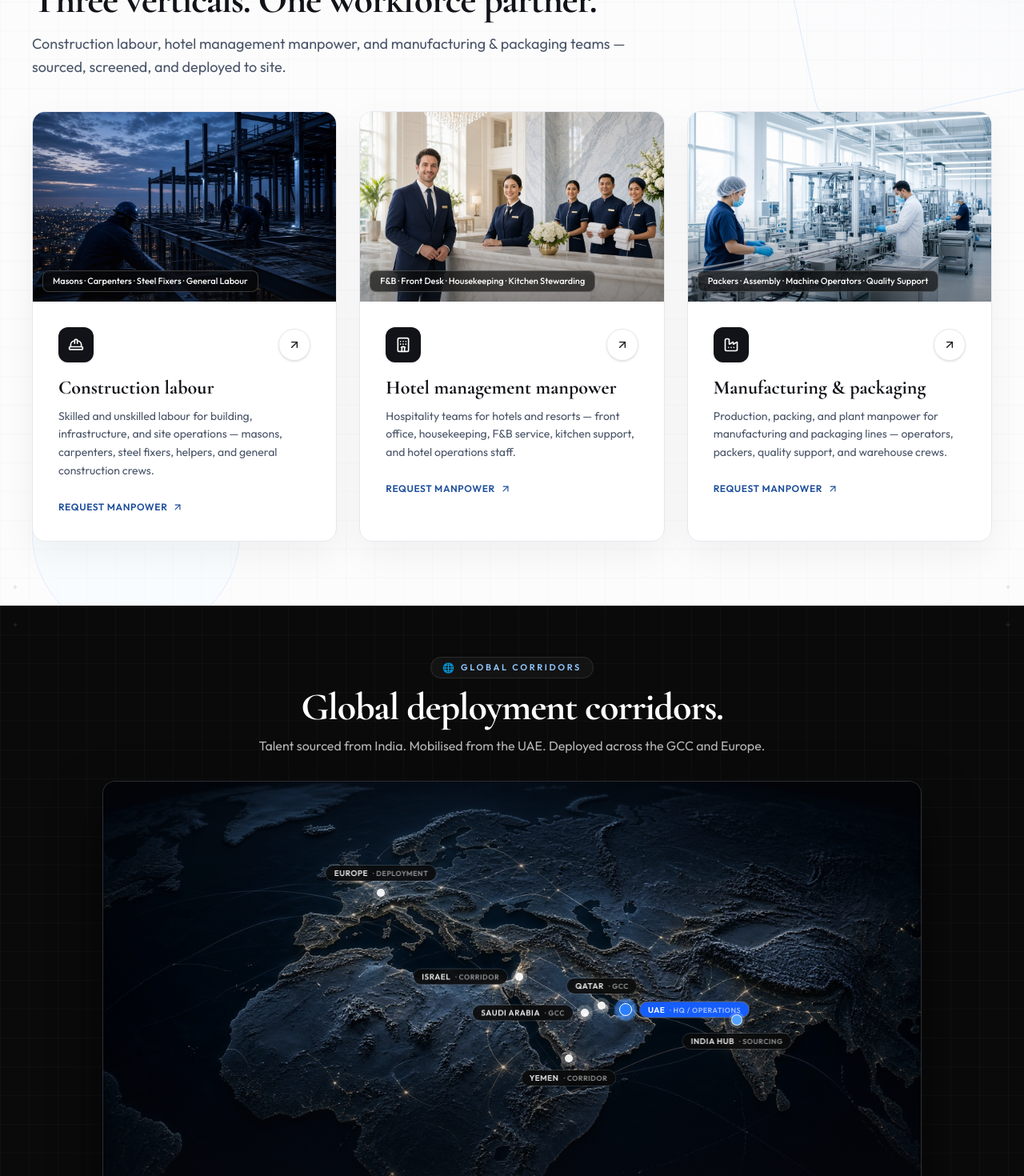
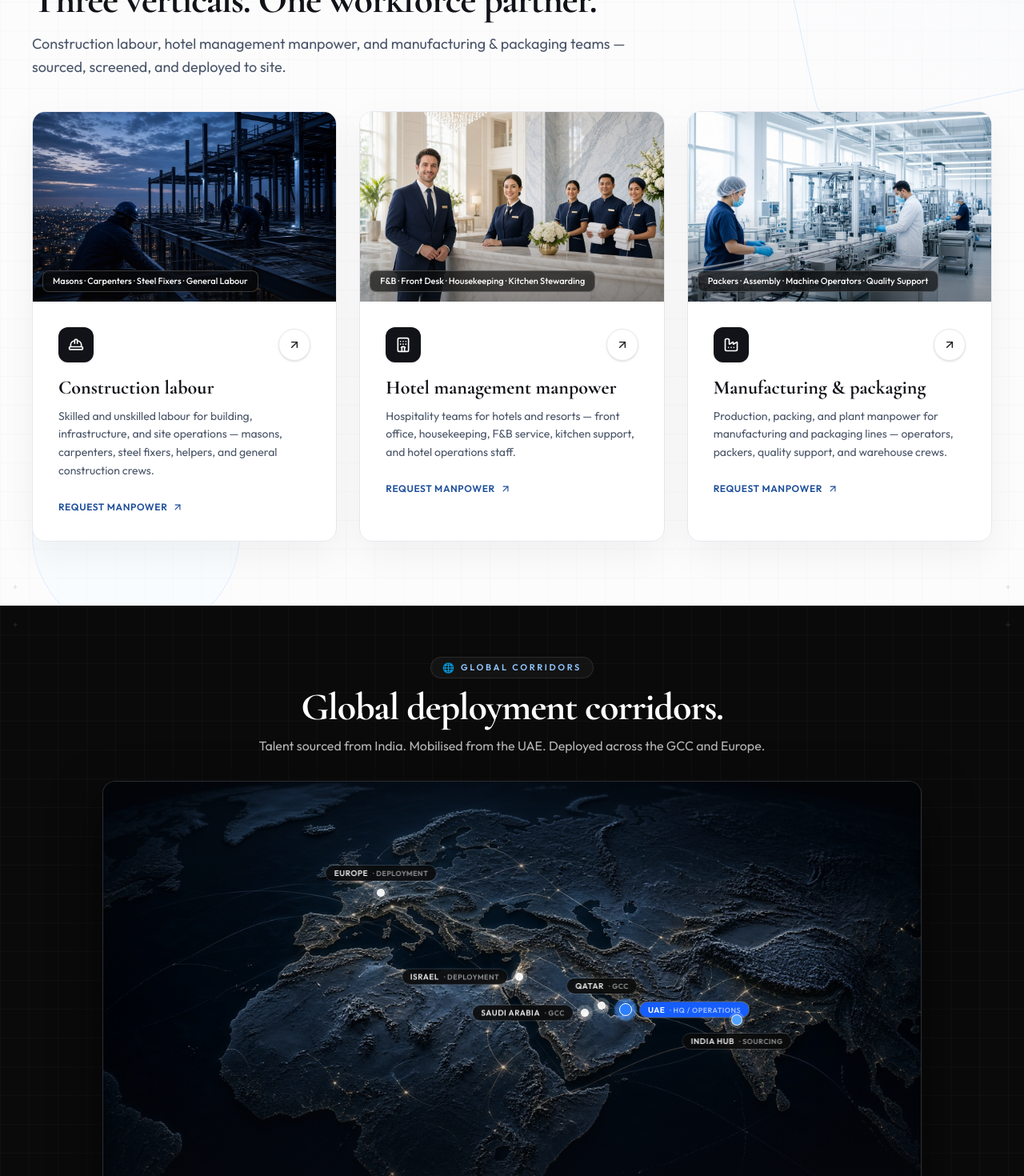
Before and after one commit to HussainMaaz12/Shahjahane_Etr, a Next.js app: page / in a window 1280 px wide. Shown: the part 1260-2730 px from the top of the page at 80% size. Built offline with nearby package versions, Linux system fonts and the light colour scheme.

Commit message:
feat: remove Operating Model section, remove Yemen from Global Reach, enlarge logo and brand typography

```diff
--- a/src/app/page.tsx
+++ b/src/app/page.tsx
@@ -3,7 +3,6 @@ import Stats from "@/components/Stats";
 import Services from "@/components/Services";
 import GlobalReach from "@/components/GlobalReach";
 import WhyChooseUs from "@/components/WhyChooseUs";
-import Process from "@/components/Process";
 import RealPeople from "@/components/RealPeople";
 import Trust from "@/components/Trust";
 import Contact from "@/components/Contact";
@@ -16,7 +15,6 @@ export default function Home() {
       <Services />
       <GlobalReach />
       <WhyChooseUs />
-      <Process />
       <RealPeople />
       <Trust />
       <Contact />
--- a/src/components/Footer.tsx
+++ b/src/components/Footer.tsx
@@ -20,21 +20,21 @@ export default function Footer() {
       <div className="container-premium pt-16 pb-8 sm:pt-20">
         <div className="mb-14 grid grid-cols-1 gap-10 md:grid-cols-2 lg:grid-cols-4">
           <div>
-            <Link href="/" className="mb-5 flex items-center gap-3 group">
-              <div className="relative flex h-10 w-10 items-center justify-center rounded-xl bg-white p-1 sm:h-11 sm:w-11 transition-transform duration-300 group-hover:scale-105 shadow-sm">
+            <Link href="/" className="mb-5 flex items-center gap-3.5 group">
+              <div className="relative flex h-11 w-11 items-center justify-center rounded-xl bg-white p-1 sm:h-12 sm:w-12 transition-transform duration-300 group-hover:scale-105 shadow-sm">
                 <Image
                   src="/images/logo.png"
                   alt="Shahjahane Technical Services official corporate logo"
-                  width={44}
-                  height={44}
+                  width={48}
+                  height={48}
                   className="h-full w-full object-contain"
                 />
               </div>
-              <div className="leading-tight">
-                <div className="text-sm font-bold tracking-[0.14em] text-[#38bdf8] uppercase sm:text-base transition-colors group-hover:text-white">
+              <div className="flex flex-col justify-center">
+                <div className="text-base font-bold tracking-[0.12em] text-[#38bdf8] uppercase sm:text-lg transition-colors group-hover:text-white leading-none">
                   Shahjahane
                 </div>
-                <div className="text-[10px] font-semibold tracking-[0.2em] text-white/80 uppercase sm:text-[11px]">
+                <div className="text-[10px] font-semibold tracking-[0.2em] text-white/80 uppercase sm:text-[11px] mt-1 leading-none">
                   Technical Services
                 </div>
               </div>
--- a/src/components/GlobalReach.tsx
+++ b/src/components/GlobalReach.tsx
@@ -66,27 +66,14 @@ const locations: LocationItem[] = [
     id: "israel",
     name: "Israel",
     mobileName: "Israel",
-    role: "Corridor",
-    mobileRole: "Regional Corridor",
+    role: "Deployment",
+    mobileRole: "Deployment",
     x: 50.9,
     y: 42.6,
     desktopPlacement: "left",
-    summary: "Strategic regional deployment corridor for civil infrastructure, construction, and specialized technical trade teams.",
+    summary: "Strategic deployment corridor for civil infrastructure, construction, and specialized technical trade teams.",
     coords: "31.0°N 34.8°E",
     statusLabel: "Civil Infrastructure",
-  },
-  {
-    id: "yemen",
-    name: "Yemen",
-    mobileName: "Yemen",
-    role: "Corridor",
-    mobileRole: "Regional Corridor",
-    x: 56.9,
-    y: 60.3,
-    desktopPlacement: "bottom",
-    summary: "Regional corridor logistics, maritime trade route staffing, and regional infrastructure operations.",
-    coords: "15.5°N 48.5°E",
-    statusLabel: "Maritime Logistics",
   },
   {
     id: "india",
@@ -117,7 +104,7 @@ const locations: LocationItem[] = [
   },
 ];
 
-const mobileOrder = ["india", "uae", "saudi", "qatar", "israel", "yemen", "europe"];
+const mobileOrder = ["india", "uae", "saudi", "qatar", "israel", "europe"];
 const mobileLocations = mobileOrder.map((id) => locations.find((l) => l.id === id)!);
 
 function GeoLocator({ id }: { id: string }) {
@@ -200,22 +187,6 @@ function GeoLocator({ id }: { id: string }) {
         <circle cx="48" cy="42" r="9" stroke="#a78bfa" strokeWidth="0.8" opacity="0.3" className="animate-ping" style={{ transformOrigin: "48px 42px" }} />
         <circle cx="48" cy="42" r="4.5" fill="none" stroke="#a78bfa" strokeWidth="1" opacity="0.7" />
         <circle cx="48" cy="42" r="2.5" fill="#a78bfa" />
-      </svg>
-    ),
-    yemen: (
-      <svg viewBox="0 0 100 100" className="h-full w-full" fill="none">
-        <circle cx="50" cy="50" r="44" stroke="rgba(255,255,255,0.06)" strokeWidth="0.8" strokeDasharray="3 3" />
-        <circle cx="50" cy="50" r="26" stroke="rgba(255,255,255,0.04)" strokeWidth="0.8" />
-        <path
-          d="M20 38 L42 28 L66 24 L84 32 L88 44 L76 56 L52 64 L30 62 L18 52 Z"
-          stroke="rgba(167,139,250,0.5)"
-          strokeWidth="1.2"
-          fill="rgba(139,92,246,0.08)"
-        />
-        <path d="M14 68 Q50 54 86 64" stroke="rgba(167,139,250,0.2)" strokeWidth="0.8" />
-        <circle cx="52" cy="42" r="9" stroke="#a78bfa" strokeWidth="0.8" opacity="0.3" className="animate-ping" style={{ transformOrigin: "52px 42px" }} />
-        <circle cx="52" cy="42" r="4.5" fill="none" stroke="#a78bfa" strokeWidth="1" opacity="0.7" />
-        <circle cx="52" cy="42" r="2.5" fill="#a78bfa" />
       </svg>
     ),
     europe: (
--- a/src/components/Navbar.tsx
+++ b/src/components/Navbar.tsx
@@ -44,22 +44,22 @@ export default function Navbar() {
       >
         <div className="container-premium">
           <div className="flex h-16 items-center justify-between sm:h-20">
-                        <Link href="/" className="flex flex-shrink-0 items-center gap-3 group">
-              <div className="relative flex h-9 w-9 items-center justify-center sm:h-10 sm:w-10 transition-transform duration-300 group-hover:scale-105">
+                        <Link href="/" className="flex flex-shrink-0 items-center gap-3.5 sm:gap-4 group">
+              <div className="relative flex h-11 w-11 items-center justify-center sm:h-[50px] sm:w-[50px] lg:h-[54px] lg:w-[54px] transition-transform duration-300 group-hover:scale-105">
                 <Image
                   src="/images/logo.png"
                   alt="Shahjahane Technical Services official corporate logo"
-                  width={40}
-                  height={40}
+                  width={56}
+                  height={56}
                   className="h-full w-full object-contain"
                   priority
                 />
               </div>
-              <div className="leading-tight">
-                <div className="text-sm font-bold tracking-[0.14em] text-[#0284c7] uppercase sm:text-base transition-colors group-hover:text-[#0369a1]">
+              <div className="flex flex-col justify-center">
+                <div className="text-base font-bold tracking-[0.12em] text-[#0284c7] uppercase sm:text-lg lg:text-xl leading-none transition-colors group-hover:text-[#0369a1]">
                   Shahjahane
                 </div>
-                <div className="text-[10px] font-semibold tracking-[0.2em] text-[#152038] uppercase sm:text-[11px]">
+                <div className="text-[10px] font-semibold tracking-[0.2em] text-[#152038] uppercase sm:text-[11px] lg:text-xs mt-1 sm:mt-1.5 leading-none">
                   Technical Services
                 </div>
               </div>
--- a/src/components/Process.tsx
+++ /dev/null
@@ -1,83 +0,0 @@
-"use client";
-
-import { motion } from "framer-motion";
-import AbstractBackground from "@/components/AbstractBackground";
-
-const steps = [
-  {
-    num: "01",
-    title: "Brief",
-    description: "Share headcount, roles, location, and mobilisation window.",
-  },
-  {
-    num: "02",
-    title: "Source & screen",
-    description: "Role, medical, and documentation checks across our talent corridor.",
-  },
-  {
-    num: "03",
-    title: "Approve",
-    description: "You review a curated shortlist. We refine until the bench is signed off.",
-  },
-  {
-    num: "04",
-    title: "Deploy",
-    description: "Visa, travel, onboarding, and site induction — handled as one programme.",
-  },
-];
-
-export default function Process() {
-  return (
-    <section id="process" className="relative overflow-hidden bg-ice py-12 sm:py-16 lg:py-20">
-      <AbstractBackground variant="technical" />
-
-      <div className="container-premium relative z-10">
-        <div className="mb-8 max-w-2xl sm:mb-10">
-          <div className="mb-3 inline-flex items-center gap-2 rounded-full border border-blue-900/15 bg-blue-50/70 px-3.5 py-1 backdrop-blur-sm">
-            <span className="text-[11px] font-semibold tracking-[0.24em] text-blue uppercase">
-              Operating Model
-            </span>
-          </div>
-          <h2 className="mb-4 font-serif text-3xl font-bold tracking-tight text-ink sm:text-4xl lg:text-5xl">
-            Four steps. Zero ambiguity.
-          </h2>
-          <p className="text-base font-normal leading-relaxed text-navy-mid sm:text-lg">
-            A mobilisation system designed for procurement, HSE, and project controls.
-          </p>
-        </div>
-
-        <div className="relative">
-                    <div className="hidden lg:block absolute top-1/2 left-8 right-8 h-px bg-gradient-to-r from-transparent via-blue-200 to-transparent -translate-y-6 pointer-events-none z-0" />
-
-          <div className="grid grid-cols-1 gap-6 sm:grid-cols-2 lg:grid-cols-4 relative z-10">
-            {steps.map((step, index) => (
-              <motion.div
-                key={step.num}
-                initial={{ opacity: 0, y: 16 }}
-                whileInView={{ opacity: 1, y: 0 }}
-                viewport={{ once: true }}
-                whileHover={{ y: -5 }}
-                transition={{ delay: index * 0.08, duration: 0.45 }}
-                className="group relative rounded-2xl border border-line/80 bg-white/85 p-7 shadow-[0_12px_35px_rgba(10,10,10,0.04)] backdrop-blur-md transition-all duration-300 hover:border-blue-300 hover:shadow-[0_16px_40px_rgba(30,79,154,0.08)]"
-              >
-                                <div className="mb-4 flex items-center justify-between">
-                  <span className="font-serif text-3xl font-bold text-blue-900/40 transition-colors group-hover:text-blue">
-                    {step.num}
-                  </span>
-                  <span className="h-2 w-2 rounded-full bg-blue-200 transition-colors group-hover:bg-blue-600" />
-                </div>
-
-                <h3 className="mb-2 font-serif text-2xl font-bold text-ink">
-                  {step.title}
-                </h3>
-                <p className="text-sm font-normal leading-relaxed text-navy-mid">
-                  {step.description}
-                </p>
-              </motion.div>
-            ))}
-          </div>
-        </div>
-      </div>
-    </section>
-  );
-}
--- a/src/lib/site.ts
+++ b/src/lib/site.ts
@@ -34,7 +34,6 @@ export const site = {
 export const navLinks = [
   { name: "Capabilities", href: "/#services" },
   { name: "About", href: "/#about" },
-  { name: "Process", href: "/#process" },
   { name: "Reach", href: "/#global-reach" },
   { name: "Contact", href: "/#contact" },
 ] as const;
```
